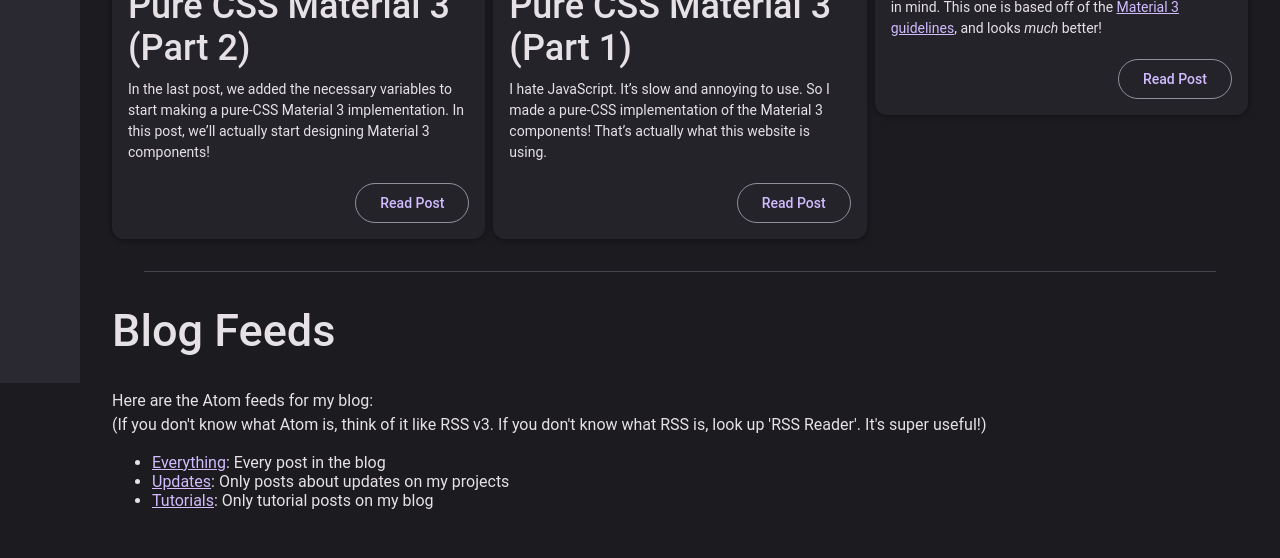
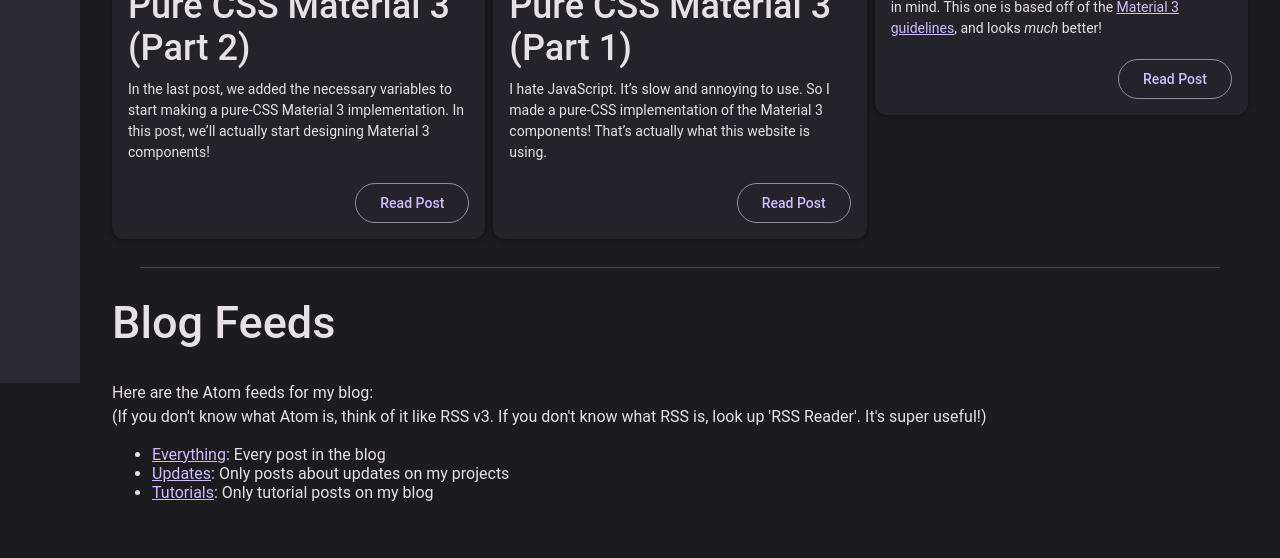
Before and after one commit to Bright-Shard/bright-shard.github.io, a Jekyll site: the page built from pages/blog.html, in a window 1280 px wide. Shown: the part 517-1075 px from the top of the page. Built offline with Jekyll 4.4.1, drawn with Linux system fonts in a browser that asks for light colours; some web fonts are replaced.

Commit message:
Fix nav drawer & divider bugs, add blog filters

```diff
--- /dev/null
+++ b/_includes/blog-layout.html
@@ -0,0 +1,26 @@
+<div class="gallery-flex" id="blog-posts" style="--row-size: min-content;">
+    {% for post in include.posts %}
+        <div class="card-elevated">
+            <img class="banner" src="{{ post.image }}">
+            <h1>{{ post.title }}</h1>
+            <p>{% include desc.html content=post.content %}</p>
+            <div class="actions">
+                <a class="button-outlined" href="{{ post.url }}">Read Post</a>
+            </div>
+        </div>
+    {% endfor %}
+</div>
+
+<div class="divider"></div>
+
+<h1>Blog Feeds</h1>
+<a id="feeds"></a>
+<p>
+    Here are the Atom feeds for my blog: <br>
+    (If you don't know what Atom is, think of it like RSS v3. If you don't know what RSS is, look up 'RSS Reader'. It's super useful!)
+</p>
+<ul>
+    <li><a href="/feed.xml">Everything</a>: Every post in the blog</li>
+    <li><a href="/feed/updates.xml">Updates</a>: Only posts about updates on my projects</li>
+    <li><a href="/feed/tutorials.xml">Tutorials</a>: Only tutorial posts on my blog</li>
+</ul>
--- a/_includes/navigation.html
+++ b/_includes/navigation.html
@@ -30,6 +30,9 @@
             </a>
 
             {% for subpage in subpages %}
+                {% if subpage.title == "page.content" %}
+                    {{ subpage.content }}
+                {% else %}
                     {% assign id = "" %}
                     {% if page.name == subpage.name %}
                         {% assign id = "active-subpage" %}
@@ -38,6 +41,7 @@
                     <a href="{{ subpage.url }}" id="{{ id }}">
                         {{ subpage.title }}
                     </a>
+                {% endif %}
             {% endfor %}
         </div>
     {% endif %}
--- a/_layouts/default.html
+++ b/_layouts/default.html
@@ -1,7 +1,14 @@
+{% if page.parent %}
+    {% assign parent = site.pages | where_exp: "site_page", "site_page.name == page.parent" | first %}
+    {% assign title = parent.title %}
+{% else %}
+    {% assign title = page.title %}
+{% endif %}
+
 <!DOCTYPE html>
 <html lang="en">
     <head>
-        {% include head.html title=page.title %}
+        {% include head.html title=title %}
         <link href="/assets/default.css" rel="stylesheet">
     </head>
     <body>
@@ -10,7 +17,7 @@
         </div>
 
         <div id="titlebar">
-            {% include titlebar.html title=page.title %}
+            {% include titlebar.html title=title %}
         </div>
 
         <div id="content">
--- a/_sass/components/divider.scss
+++ b/_sass/components/divider.scss
@@ -2,8 +2,8 @@
     --margin: 28px;
 
     height: 0px;
-    width: calc($width - calc($margin * 2));
-    margin: $margin;
+    width: calc($width - calc(var(--margin) * 2));
+    margin: var(--margin);
     border-style: solid;
     border-width: 0px;
     border-top-width: 1px;
--- a/_sass/components/navigation/drawer.scss
+++ b/_sass/components/navigation/drawer.scss
@@ -10,14 +10,19 @@
     row-gap: var(--item-gap);
     width: var(--width);
     height: 100%;
-    padding-top: 16px;
+    padding-top: var(--margin);
 
     // Nav drawer labels
     > h1 {
         color: $on-surface-variant;
         font-weight: $title-font;
         font-size: $title-small;
-        margin: 0px 28px;
+        margin: 0px var(--margin);
+        margin-bottom: var(--item-gap);
+    }
+    // Nav drawer dividers
+    > .divider {
+        --margin: inherit;
     }
 
     // Each nav drawer item/link
--- a/pages/blog.html
+++ b/pages/blog.html
@@ -8,34 +8,5 @@
 icon-active: <svg viewBox="0 0 576 512"><path fill="currentColor" d="M0 96c0-35.3 28.7-64 64-64h448c35.3 0 64 28.7 64 64v320c0 35.3-28.7 64-64 64H64c-35.3 0-64-28.7-64-64V96zm128 192c17.7 0 32-14.3 32-32s-14.3-32-32-32s-32 14.3-32 32s14.3 32 32 32zm32-128c0-17.7-14.3-32-32-32s-32 14.3-32 32s14.3 32 32 32s32-14.3 32-32zm-32 224c17.7 0 32-14.3 32-32s-14.3-32-32-32s-32 14.3-32 32s14.3 32 32 32zm96-248c-13.3 0-24 10.7-24 24s10.7 24 24 24h224c13.3 0 24-10.7 24-24s-10.7-24-24-24H224zm0 96c-13.3 0-24 10.7-24 24s10.7 24 24 24h224c13.3 0 24-10.7 24-24s-10.7-24-24-24H224zm0 96c-13.3 0-24 10.7-24 24s10.7 24 24 24h224c13.3 0 24-10.7 24-24s-10.7-24-24-24H224z"/></svg>
 ---
 <h1>Blog Posts</h1>
-<style>
-    #blog-posts {
-        --row-size: min-content;
-    }
-</style>
-<div class="gallery-flex" id="blog-posts">
-    {% for post in site.posts %}
-        <div class="card-elevated">
-            <img class="banner" src="{{ post.image }}">
-            <h1>{{ post.title }}</h1>
-            <p>{% include desc.html content=post.content %}</p>
-            <div class="actions">
-                <a class="button-outlined" href="{{ post.url }}">Read Post</a>
-            </div>
-        </div>
-    {% endfor %}
-</div>
 
-<div class="divider"></div>
-
-<h1>Blog Feeds</h1>
-<a id="feeds"></a>
-<p>
-    Here are the Atom feeds for my blog: <br>
-    (If you don't know what Atom is, think of it like RSS v3. If you don't know what RSS is, look up 'RSS Reader'. It's super useful!)
-</p>
-<ul>
-    <li><a href="/feed.xml">Everything</a>: Every post in the blog</li>
-    <li><a href="/feed/updates.xml">Updates</a>: Only posts about updates on my projects</li>
-    <li><a href="/feed/tutorials.xml">Tutorials</a>: Only tutorial posts on my blog</li>
-</ul>
+{% include blog-layout.html posts=site.posts %}
```
Also changed, not shown: pages/blog/divider.html (added, +10 -0 lines), pages/blog/tutorials.html (added, +11 -0 lines), pages/blog/updates.html (added, +11 -0 lines). Lines whose indentation alone changed are shown as unchanged.
